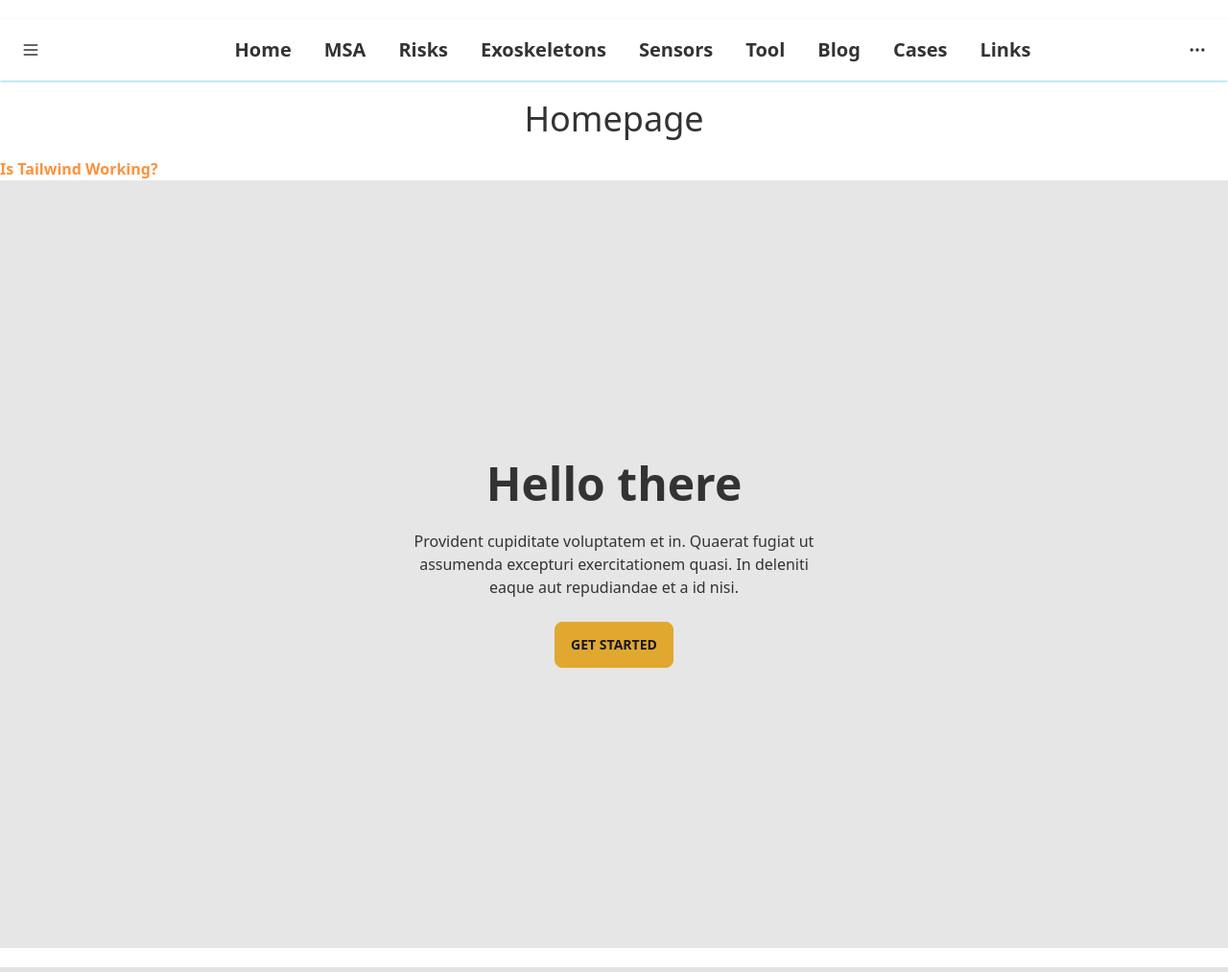
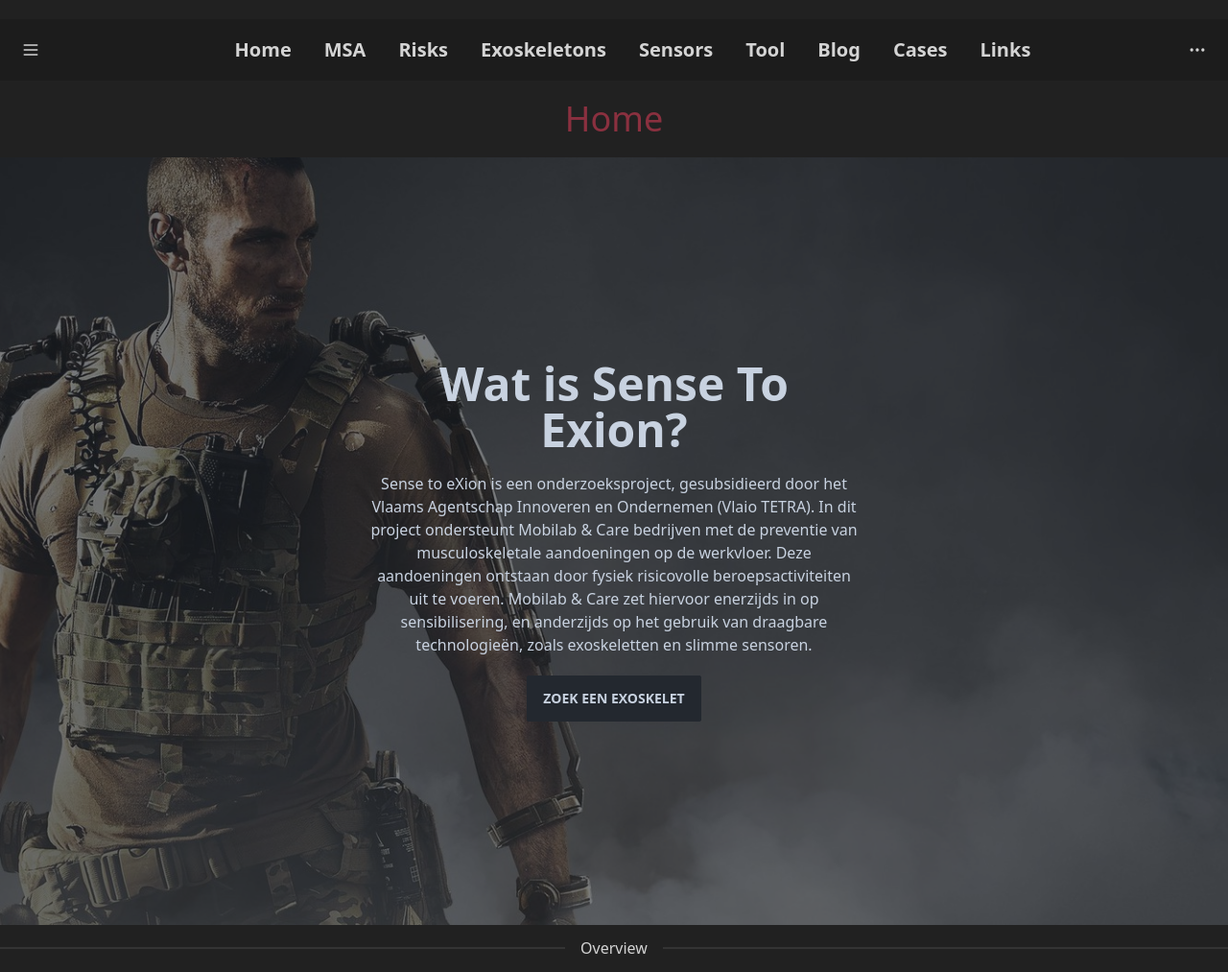
Before and after one commit to Thomas-More-Digital-Innovation/2223-MOBI-001-SenseToExion-Exoskeletons-Flask-Jinja-web-application, a Flask app: page / in a window 1280 px wide. Shown: the top 1013 px of the page at 96% size. Run offline with Flask 2, Linux system fonts and the light colour scheme.

Commit message:
homepage content, styling and links

```diff
--- a/code/static/dist/output.css
+++ b/code/static/dist/output.css
@@ -1860,6 +1860,96 @@ html {
   content: attr(data-title);
 }
 
+.card {
+  position: relative;
+  display: flex;
+  flex-direction: column;
+  overflow: hidden;
+  border-radius: var(--rounded-box, 1rem);
+}
+
+.card:focus {
+  outline: 2px solid transparent;
+  outline-offset: 2px;
+}
+
+.card-body {
+  display: flex;
+  flex: 1 1 auto;
+  flex-direction: column;
+  padding: var(--padding-card, 2rem);
+  gap: 0.5rem;
+}
+
+.card-body :where(p) {
+  flex-grow: 1;
+}
+
+.card-actions {
+  display: flex;
+  flex-wrap: wrap;
+  align-items: flex-start;
+  gap: 0.5rem;
+}
+
+.card figure {
+  display: flex;
+  align-items: center;
+  justify-content: center;
+}
+
+.card.image-full {
+  display: grid;
+}
+
+.card.image-full:before {
+  position: relative;
+  content: "";
+  z-index: 10;
+  --tw-bg-opacity: 1;
+  background-color: hsl(var(--n) / var(--tw-bg-opacity));
+  opacity: 0.75;
+  border-radius: var(--rounded-box, 1rem);
+}
+
+.card.image-full:before,
+    .card.image-full > * {
+  grid-column-start: 1;
+  grid-row-start: 1;
+}
+
+.card.image-full > figure img {
+  height: 100%;
+  -o-object-fit: cover;
+     object-fit: cover;
+}
+
+.card.image-full > .card-body {
+  position: relative;
+  z-index: 20;
+  --tw-text-opacity: 1;
+  color: hsl(var(--nc) / var(--tw-text-opacity));
+}
+
+.divider {
+  display: flex;
+  flex-direction: row;
+  align-items: center;
+  align-self: stretch;
+  margin-top: 1rem;
+  margin-bottom: 1rem;
+  height: 1rem;
+  white-space: nowrap;
+}
+
+.divider:before,
+  .divider:after {
+  content: "";
+  flex-grow: 1;
+  height: 0.125rem;
+  width: 100%;
+}
+
 .footer {
   display: grid;
   width: 100%;
@@ -1901,6 +1991,15 @@ html {
   grid-row-start: 1;
 }
 
+.hero-overlay {
+  grid-column-start: 1;
+  grid-row-start: 1;
+  height: 100%;
+  width: 100%;
+  background-color: hsl(var(--n) / var(--tw-bg-opacity));
+  --tw-bg-opacity: 0.5;
+}
+
 .hero-content {
   z-index: 0;
   display: flex;
@@ -1984,27 +2048,6 @@ html {
   outline-offset: 2px;
 }
 
-.btn-primary {
-  --tw-border-opacity: 1;
-  border-color: hsl(var(--p) / var(--tw-border-opacity));
-  --tw-bg-opacity: 1;
-  background-color: hsl(var(--p) / var(--tw-bg-opacity));
-  --tw-text-opacity: 1;
-  color: hsl(var(--pc) / var(--tw-text-opacity));
-}
-
-.btn-primary:hover,
-    .btn-primary.btn-active {
-  --tw-border-opacity: 1;
-  border-color: hsl(var(--pf, var(--p)) / var(--tw-border-opacity));
-  --tw-bg-opacity: 1;
-  background-color: hsl(var(--pf, var(--p)) / var(--tw-bg-opacity));
-}
-
-.btn-primary:focus-visible {
-  outline: 2px solid hsl(var(--p));
-}
-
 .btn.glass:hover,
     .btn.glass.btn-active {
   --glass-opacity: 25%;
@@ -2145,12 +2200,29 @@ html {
   }
 }
 
-.drawer-toggle:focus-visible ~ .drawer-content .drawer-button.btn-primary {
-  outline: 2px solid hsl(var(--p));
+.divider:before {
+  background-color: hsl(var(--bc) / var(--tw-bg-opacity));
+  --tw-bg-opacity: 0.1;
+}
+
+.divider:after {
+  background-color: hsl(var(--bc) / var(--tw-bg-opacity));
+  --tw-bg-opacity: 0.1;
+}
+
+.divider:not(:empty) {
+  gap: 1rem;
 }
 
 .drawer-toggle:focus-visible ~ .drawer-content .drawer-button.btn-ghost {
   outline: 2px solid currentColor;
+}
+
+.footer-title {
+  margin-bottom: 0.5rem;
+  font-weight: 700;
+  text-transform: uppercase;
+  opacity: 0.5;
 }
 
 .link:focus {
@@ -2336,6 +2428,10 @@ html {
   margin-top: 1.25rem;
 }
 
+.mb-5 {
+  margin-bottom: 1.25rem;
+}
+
 .block {
   display: block;
 }
@@ -2356,8 +2456,24 @@ html {
   width: 1.25rem;
 }
 
-.max-w-md {
-  max-width: 28rem;
+.w-64 {
+  width: 16rem;
+}
+
+.w-6 {
+  width: 1.5rem;
+}
+
+.w-72 {
+  width: 18rem;
+}
+
+.w-96 {
+  width: 24rem;
+}
+
+.max-w-lg {
+  max-width: 32rem;
 }
 
 .flex-1 {
@@ -2366,6 +2482,32 @@ html {
 
 .flex-none {
   flex: none;
+}
+
+.grid-flow-col {
+  grid-auto-flow: column;
+}
+
+.grid-cols-2 {
+  grid-template-columns: repeat(2, minmax(0, 1fr));
+}
+
+.justify-end {
+  justify-content: flex-end;
+}
+
+.gap-4 {
+  gap: 1rem;
+}
+
+.bg-base-100 {
+  --tw-bg-opacity: 1;
+  background-color: hsl(var(--b1) / var(--tw-bg-opacity));
+}
+
+.bg-neutral {
+  --tw-bg-opacity: 1;
+  background-color: hsl(var(--n) / var(--tw-bg-opacity));
 }
 
 .bg-base-200 {
@@ -2373,18 +2515,25 @@ html {
   background-color: hsl(var(--b2, var(--b1)) / var(--tw-bg-opacity));
 }
 
-.bg-base-100 {
-  --tw-bg-opacity: 1;
-  background-color: hsl(var(--b1) / var(--tw-bg-opacity));
+.bg-opacity-60 {
+  --tw-bg-opacity: 0.6;
+}
+
+.fill-current {
+  fill: currentColor;
 }
 
 .stroke-current {
   stroke: currentColor;
 }
 
-.py-6 {
-  padding-top: 1.5rem;
-  padding-bottom: 1.5rem;
+.object-cover {
+  -o-object-fit: cover;
+     object-fit: cover;
+}
+
+.p-10 {
+  padding: 2.5rem;
 }
 
 .text-center {
@@ -2414,18 +2563,47 @@ html {
   text-transform: none;
 }
 
-.text-orange-400 {
+.text-rose-500\/50 {
+  color: rgb(244 63 94 / 0.5);
+}
+
+.text-neutral-content {
   --tw-text-opacity: 1;
-  color: rgb(251 146 60 / var(--tw-text-opacity));
-}
-
-.shadow-sm {
-  --tw-shadow: 0 1px 2px 0 rgb(0 0 0 / 0.05);
-  --tw-shadow-colored: 0 1px 2px 0 var(--tw-shadow-color);
+  color: hsl(var(--nc) / var(--tw-text-opacity));
+}
+
+.text-purple-500 {
+  --tw-text-opacity: 1;
+  color: rgb(168 85 247 / var(--tw-text-opacity));
+}
+
+.text-rose-500 {
+  --tw-text-opacity: 1;
+  color: rgb(244 63 94 / var(--tw-text-opacity));
+}
+
+.text-orange-500 {
+  --tw-text-opacity: 1;
+  color: rgb(249 115 22 / var(--tw-text-opacity));
+}
+
+.text-lime-500 {
+  --tw-text-opacity: 1;
+  color: rgb(132 204 22 / var(--tw-text-opacity));
+}
+
+.text-emerald-500 {
+  --tw-text-opacity: 1;
+  color: rgb(16 185 129 / var(--tw-text-opacity));
+}
+
+.text-fuchsia-500 {
+  --tw-text-opacity: 1;
+  color: rgb(217 70 239 / var(--tw-text-opacity));
+}
+
+.shadow-xl {
+  --tw-shadow: 0 20px 25px -5px rgb(0 0 0 / 0.1), 0 8px 10px -6px rgb(0 0 0 / 0.1);
+  --tw-shadow-colored: 0 20px 25px -5px var(--tw-shadow-color), 0 8px 10px -6px var(--tw-shadow-color);
   box-shadow: var(--tw-ring-offset-shadow, 0 0 #0000), var(--tw-ring-shadow, 0 0 #0000), var(--tw-shadow);
 }
-
-.shadow-cyan-500\/50 {
-  --tw-shadow-color: rgb(6 182 212 / 0.5);
-  --tw-shadow: var(--tw-shadow-colored);
-}
--- a/code/templates/base.html
+++ b/code/templates/base.html
@@ -1,5 +1,5 @@
 <!DOCTYPE html>
-<html lang="nl" data-theme="bumblebee">
+<html lang="nl" data-theme="business">
 <head>
     <meta charset="UTF-8">
     <meta http-equiv="X-UA-Compatible" content="IE=edge">
--- /dev/null
+++ b/code/templates/components/footer.html
@@ -0,0 +1,36 @@
+{% macro footer() -%}
+    <footer class="footer mt-5 p-10 bg-base-200 text-neutral-content">
+        <div>
+            <h3 class="text-4xl text-purple-500">Contact</h3>
+            <p>Eveline De Raeve<br><a href="tel:+32 14 74 04 97">+32 14 74 04 97</a><br><a
+                    href="mailto:eveline.deraeve@thomasmore.be">eveline.deraeve@thomasmore.be</a></p>
+        </div>
+        <div>
+            <figure><img class="w-96 object-cover" src="{{ url_for('static', filename='images/logo vlaio.png') }}"
+                         alt="Logo Vlaio"/></figure>
+        </div>
+        <div>
+            <span class="footer-title">Social</span>
+            <div class="grid grid-flow-col gap-4">
+                <a>
+                    <svg xmlns="http://www.w3.org/2000/svg" width="24" height="24" viewBox="0 0 24 24"
+                         class="fill-current">
+                        <path d="M24 4.557c-.883.392-1.832.656-2.828.775 1.017-.609 1.798-1.574 2.165-2.724-.951.564-2.005.974-3.127 1.195-.897-.957-2.178-1.555-3.594-1.555-3.179 0-5.515 2.966-4.797 6.045-4.091-.205-7.719-2.165-10.148-5.144-1.29 2.213-.669 5.108 1.523 6.574-.806-.026-1.566-.247-2.229-.616-.054 2.281 1.581 4.415 3.949 4.89-.693.188-1.452.232-2.224.084.626 1.956 2.444 3.379 4.6 3.419-2.07 1.623-4.678 2.348-7.29 2.04 2.179 1.397 4.768 2.212 7.548 2.212 9.142 0 14.307-7.721 13.995-14.646.962-.695 1.797-1.562 2.457-2.549z"></path>
+                    </svg>
+                </a>
+                <a>
+                    <svg xmlns="http://www.w3.org/2000/svg" width="24" height="24" viewBox="0 0 24 24"
+                         class="fill-current">
+                        <path d="M19.615 3.184c-3.604-.246-11.631-.245-15.23 0-3.897.266-4.356 2.62-4.385 8.816.029 6.185.484 8.549 4.385 8.816 3.6.245 11.626.246 15.23 0 3.897-.266 4.356-2.62 4.385-8.816-.029-6.185-.484-8.549-4.385-8.816zm-10.615 12.816v-8l8 3.993-8 4.007z"></path>
+                    </svg>
+                </a>
+                <a>
+                    <svg xmlns="http://www.w3.org/2000/svg" width="24" height="24" viewBox="0 0 24 24"
+                         class="fill-current">
+                        <path d="M9 8h-3v4h3v12h5v-12h3.642l.358-4h-4v-1.667c0-.955.192-1.333 1.115-1.333h2.885v-5h-3.808c-3.596 0-5.192 1.583-5.192 4.615v3.385z"></path>
+                    </svg>
+                </a>
+            </div>
+        </div>
+    </footer>
+{%- endmacro %}
--- a/code/templates/components/navbar.html
+++ b/code/templates/components/navbar.html
@@ -1,5 +1,5 @@
 {% macro navbar() -%}
-    <div class="navbar bg-base-100 shadow-sm shadow-cyan-500/50">
+    <div class="navbar bg-base-200">
         <div class="flex-1">
             <button class="btn btn-square btn-ghost">
                 <svg xmlns="http://www.w3.org/2000/svg" fill="none" viewBox="0 0 24 24"
--- a/code/templates/index.html
+++ b/code/templates/index.html
@@ -10,19 +10,84 @@
 {% endblock %}
 
 {% block header %}
-    <h1 class="text-4xl text-center my-5">Homepage</h1>
+    <h1 class="text-4xl text-center my-5 text-rose-500/50">Home</h1>
 {% endblock %}
 
 {% block body %}
-    <h2 class="font-bold text-orange-400">Is Tailwind Working?</h2>
-    <div class="hero min-h-screen bg-base-200">
-        <div class="hero-content text-center">
-            <div class="max-w-md">
-                <h1 class="text-5xl font-bold">Hello there</h1>
-                <p class="py-6">Provident cupiditate voluptatem et in. Quaerat fugiat ut assumenda excepturi
-                    exercitationem quasi. In deleniti eaque aut repudiandae et a id nisi.</p>
-                <button class="btn btn-primary">Get Started</button>
+    <div class="hero min-h-screen" style="background-image: url(./static/images/exoskeleton-poster.jpg);">
+        <div class="hero-overlay bg-opacity-60"></div>
+        <div class="hero-content text-center text-neutral-content">
+            <div class="max-w-lg">
+                <h1 class="mb-5 text-5xl font-bold">Wat is Sense To Exion?</h1>
+                <p class="mb-5">Sense to eXion is een onderzoeksproject, gesubsidieerd door het Vlaams Agentschap
+                    Innoveren en Ondernemen (Vlaio TETRA). In dit project ondersteunt Mobilab & Care bedrijven met de
+                    preventie van musculoskeletale aandoeningen op de werkvloer. Deze aandoeningen ontstaan door fysiek
+                    risicovolle beroepsactiviteiten uit te voeren. Mobilab & Care zet hiervoor enerzijds in op
+                    sensibilisering, en anderzijds op het gebruik van draagbare technologieën, zoals exoskeletten en
+                    slimme sensoren.</p>
+                <button class="btn btn-tertiary">Zoek een exoskelet</button>
+            </div>
+        </div>
+    </div>
+    <div class="divider">Overview</div>
+    <div class="mt-5 grid grid-cols-2 gap-4">
+        <div class="card w-192 bg-base-100 shadow-xl image-full">
+            <figure><img class="object-cover" src="https://placeimg.com/856/300/nature" alt="Shoes"/></figure>
+            <div class="card-body">
+                <h2 class="card-title text-4xl text-rose-500">MSA</h2>
+                <p>MSA is een verzamelnaam voor klachten ter hoogte van de musculoskeletale structuren. Hieronder vallen
+                    spieren, gewrichten, pezen, ligamenten en zenuwen.</p>
+                <a href="{{ url_for('msa') }}">
+                    <div class="card-actions justify-end">
+                        <button class="btn btn-tertiary">Meer info</button>
+                    </div>
+                </a>
+            </div>
+        </div>
+        <div class="card w-192 bg-base-100 shadow-xl image-full">
+            <figure><img class="object-cover" src="https://placeimg.com/856/300/tech" alt="Shoes"/></figure>
+            <div class="card-body">
+                <h2 class="card-title text-4xl text-orange-500">Risico's</h2>
+                <p>De condities die bijdragen tot een verhoogd risico op MSA noemen we de risicofactoren. Om een
+                    inschatting te kunnen maken van het risico op werkgerelateerde MSA zijn risicotools ontwikkeld.</p>
+                <a href="{{ url_for('risks') }}">
+                    <div class="card-actions justify-end">
+                        <button class="btn btn-tertiary">Meer info</button>
+                    </div>
+                </a>
+            </div>
+        </div>
+        <div class="card w-192 bg-base-100 shadow-xl image-full">
+            <figure><img class="object-cover" src="https://placeimg.com/856/300/people" alt="Shoes"/></figure>
+            <div class="card-body">
+                <h2 class="card-title text-4xl text-emerald-500">Exoskeletten</h2>
+                <p>Een exoskelet is een draagbaar uitwendig skelet dat beweging, houding of fysieke activiteit
+                    verbetert, mogelijk maakt of ondersteunt. Exoskeletten kunnen bijgevolg mensen beschermen tegen
+                    fysieke overbelasting.</p>
+                <a href="{{ url_for('exoskeletons') }}">
+                    <div class="card-actions justify-end">
+                        <button class="btn btn-tertiary">Meer info</button>
+                    </div>
+                </a>
+            </div>
+        </div>
+        <div class="card w-192 bg-base-100 shadow-xl image-full">
+            <figure><img class="object-cover" src="https://placeimg.com/856/300/animals" alt="Shoes"/></figure>
+            <div class="card-body">
+                <h2 class="card-title text-4xl text-fuchsia-500">Sensoren</h2>
+                <p>Een sensor meet fysieke omstandigheden op, zoals bijvoorbeeld spieractiviteit of snelheid, en kan
+                    zowel gebruikt worden om beroepsactiviteiten te analyseren als om directe feedback geven.</p>
+                <a href="{{ url_for('sensors') }}">
+                    <div class="card-actions justify-end">
+                        <button class="btn btn-tertiary">Meer info</button>
+                    </div>
+                </a>
             </div>
         </div>
     </div>
 {% endblock %}
+
+{% block footer %}
+    {% from "components/footer.html" import footer %}
+    {{ footer() }}
+{% endblock %}
```
Also changed, not shown: other parts of code/static/dist/output.css (+50 -49 lines), code/static/images/exoskeleton-poster.jpg (added), code/static/images/logo vlaio.png (added).
